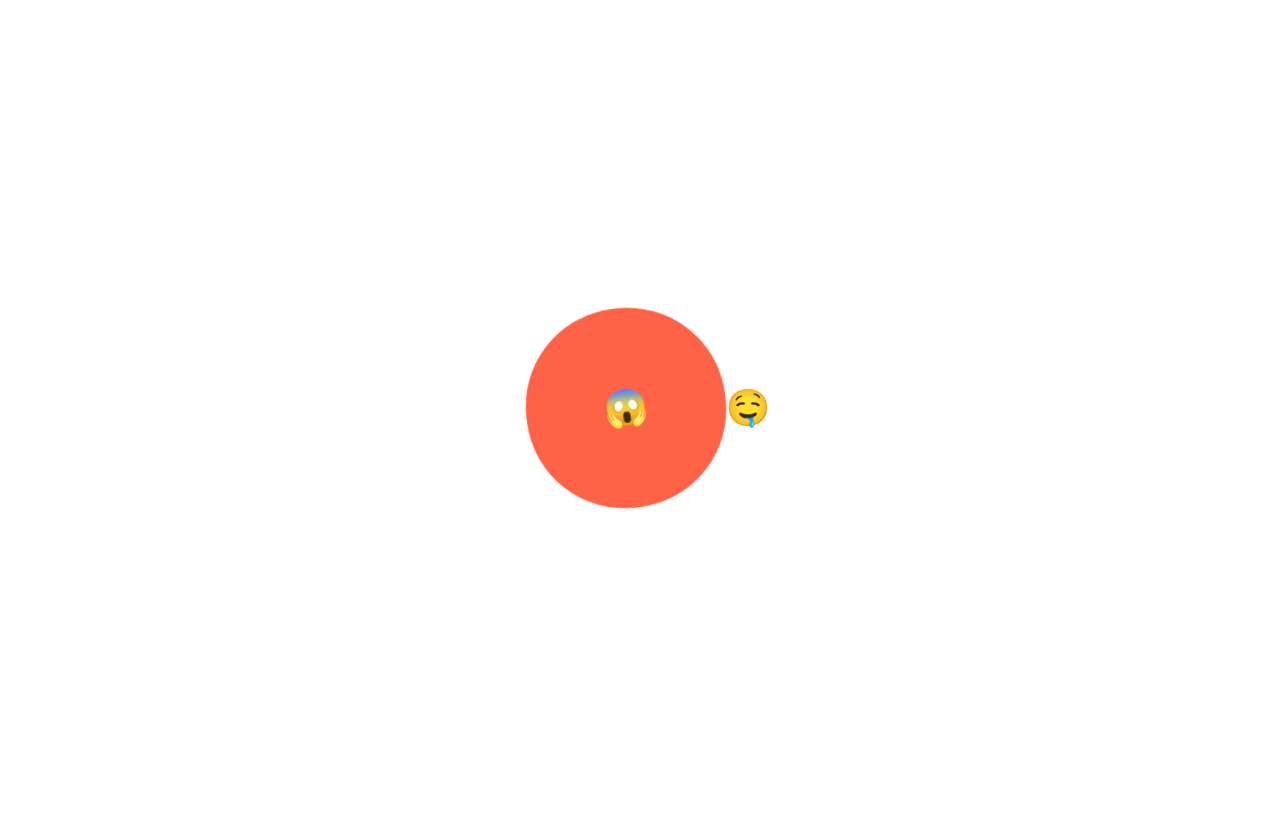
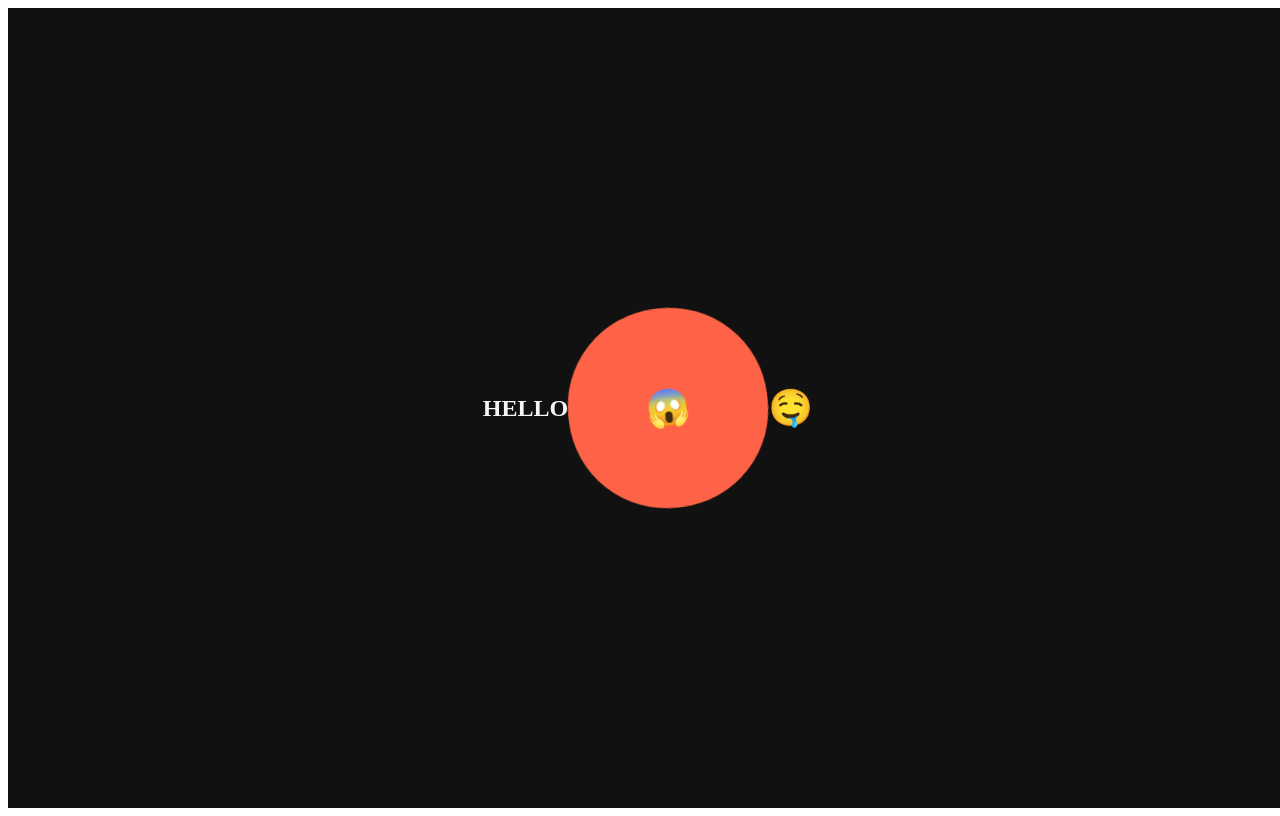
Before and after one commit to Hyun-h/react-master-class, a React (Create React App) app: page / in a window 1280 px wide. Built offline with nearby package versions, Linux system fonts and the light colour scheme.

Commit message:
ThemeProvider

```diff
--- a/src/App.js
+++ b/src/App.js
@@ -1,5 +1,9 @@
 //Animaiton 사용방법
-import styled, { keyframes } from "styled-components";
+import styled, { keyframes } from 'styled-components';
+
+const Title = styled.h1`
+    color: ${(props) => props.theme.textColor};
+`;
 
 const Wrapper = styled.section`
     height: 100vh;
@@ -7,6 +11,7 @@
     display: flex;
     justify-content: center;
     align-items: center;
+    background-color: ${(props) => props.theme.backgroundColor};
 `;
 
 const rotateAnimaiton = keyframes`
@@ -50,6 +55,7 @@
 function App() {
     return (
         <Wrapper>
+            <Title>HELLO</Title>
             <Box>
                 {/* 컴포넌트 안에서 selector 된 Emoji */}
                 <Emoji>😱</Emoji>
--- a/src/index.js
+++ b/src/index.js
@@ -1,10 +1,25 @@
-import React from "react";
-import ReactDOM from "react-dom/client";
-import App from "./App";
+import React from 'react';
+import ReactDOM from 'react-dom/client';
+import { ThemeProvider } from 'styled-components';
+import App from './App';
 
-const root = ReactDOM.createRoot(document.getElementById("root"));
+const root = ReactDOM.createRoot(document.getElementById('root'));
+
+const darkTheme = {
+    textColor: 'whitesmoke',
+    backgroundColor: '#111',
+};
+
+const lightTheme = {
+    textColor: '#111',
+    backgroundColor: 'whitesmoke',
+};
+//제일 최상단을 ThemeProvider로 감싸준 다음, Theme을 부여한다.
+//각 컴포넌트에서 props를 통해 theme 사용ㄴ
 root.render(
-  <React.StrictMode>
-    <App />
-  </React.StrictMode>
+    <React.StrictMode>
+        <ThemeProvider theme={darkTheme}>
+            <App />
+        </ThemeProvider>
+    </React.StrictMode>
 );
```
Also changed, not shown: 2 other files (tests, documents, lock files or other folders). Lines whose indentation alone changed are shown as unchanged.
